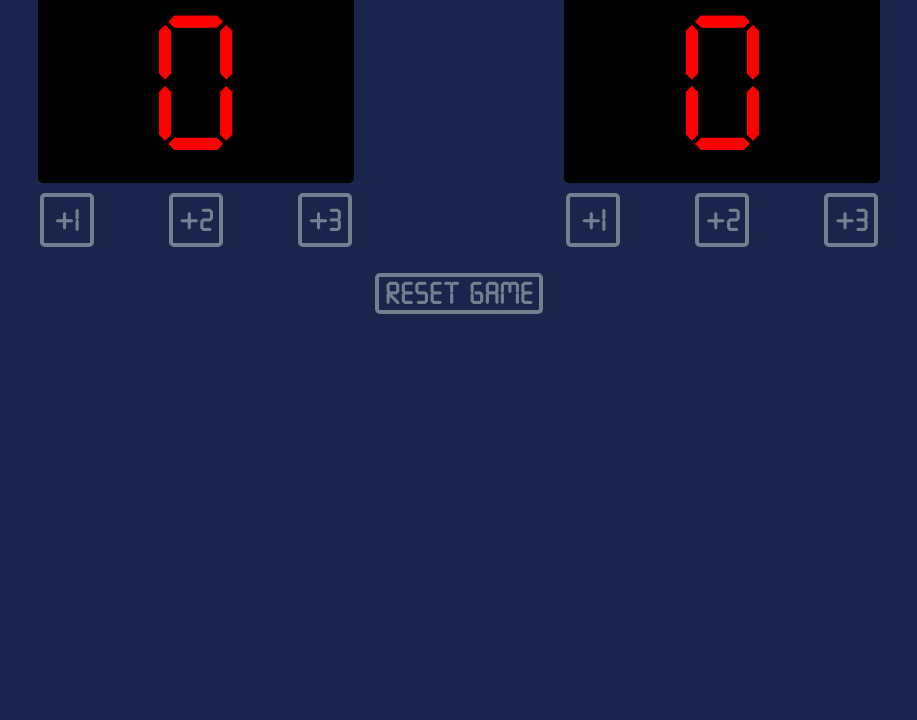
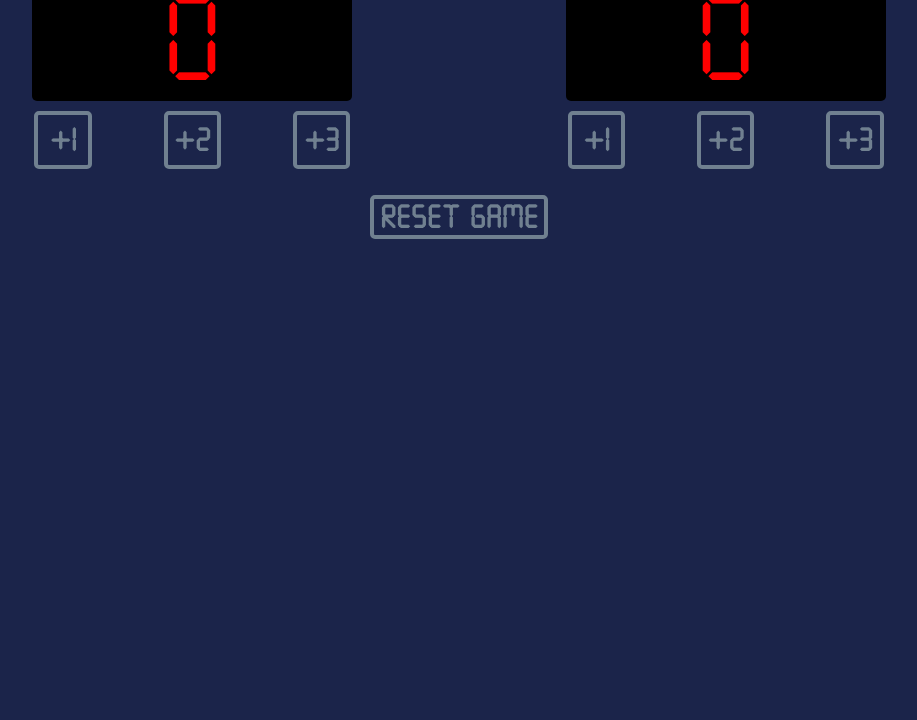
Before and after one commit to DownrangeBean/BasketballScoreBoard, a plain HTML site: page index.html in a window 1280 px wide. Shown: the part 80-800 px from the top of the page, without its empty margins (181-1098 px from the left). Drawn offline with Linux system fonts and the light colour scheme.

Commit message:
refactoring

```diff
--- a/index.css
+++ b/index.css
@@ -49,6 +49,7 @@ Layout
 
 body {
     background-color: #1b244a;
+    margin: 0;
 }
 
 .team-title {
@@ -65,7 +66,7 @@ body {
 .team-container {
     text-align: center;
     min-width: 80%;
-    margin-bottom: 16rem;
+    padding-bottom: 16rem;
 }
 
 .score-card {
@@ -95,7 +96,7 @@ button {
     background: none;
     border: 4px solid slategray;
     border-radius: 5px;
-    font-size: 1.25em;
+    font-size: 32rem;
 }
 
 .button-increment {
@@ -106,6 +107,17 @@ button {
 
 .reset-button-container {
     text-align: center;
+    height: 20%;
+}
+
+@media (max-height: 1200px) {
+    .display-panel {
+        font-size: 5em;
+    }
+
+    .button {
+        font-size: 24rem;
+    }
 }
 
 @media (min-width: 600px) and (max-resolution: 2dppx),
```
